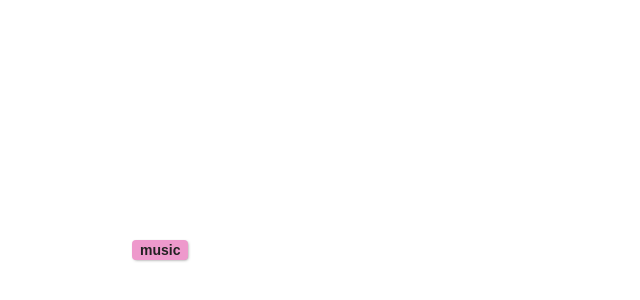
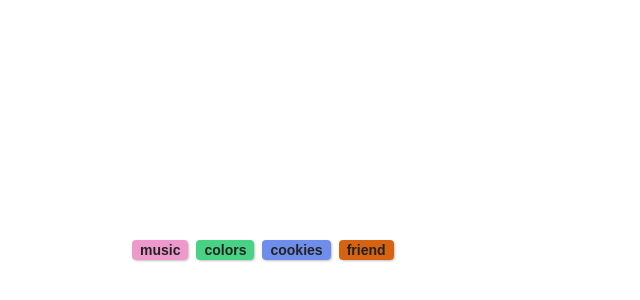
Before and after one commit to nilscox/kata-labels, a React app: page / in a window 1280 px wide. Shown: the part 150-450 px from the top of the page, without its empty margins (0-640 px from the left). Built offline with nearby package versions, Linux system fonts and the light colour scheme.

Commit message:
2 - display a list of labels

```diff
--- a/src/App.tsx
+++ b/src/App.tsx
@@ -1,11 +1,19 @@
 import React from 'react';
 
-import Label from './Label';
+import LabelsList from './LabelsList';
+import { LabelType } from './LabelType';
 
 import './styles.css';
 
+const LABELS: LabelType[] = [
+  { text: 'music', color: '#EE99CC' },
+  { text: 'colors', color: '#47D284' },
+  { text: 'cookies', color: '#6F8EEC' },
+  { text: 'friend', color: '#D66312' },
+];
+
 const App: React.FC = () => {
-  return <Label label={{ text: 'music', color: '#EE99CC' }} />;
+  return <LabelsList labels={LABELS} />;
 };
 
 export default App;
--- /dev/null
+++ b/src/LabelsList.tsx
@@ -0,0 +1,20 @@
+import React from 'react';
+
+import Label from './Label';
+import { LabelType } from './LabelType';
+
+type LabelsListProps = {
+  labels: LabelType[];
+};
+
+const LabelsList: React.FC<LabelsListProps> = ({ labels }) => {
+  return (
+    <div className="labels-list">
+      {labels.map((label, n) => (
+        <Label key={n} label={label} />
+      ))}
+    </div>
+  );
+};
+
+export default LabelsList;
```
